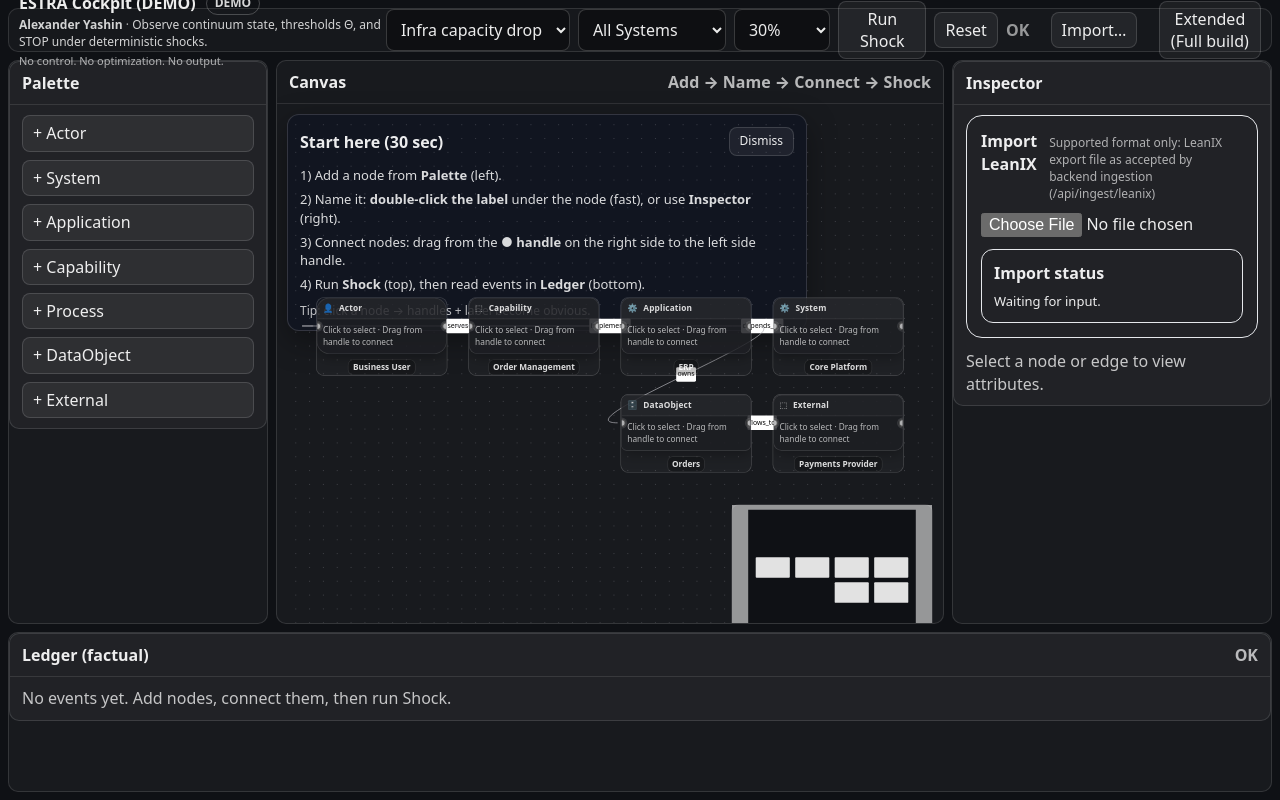
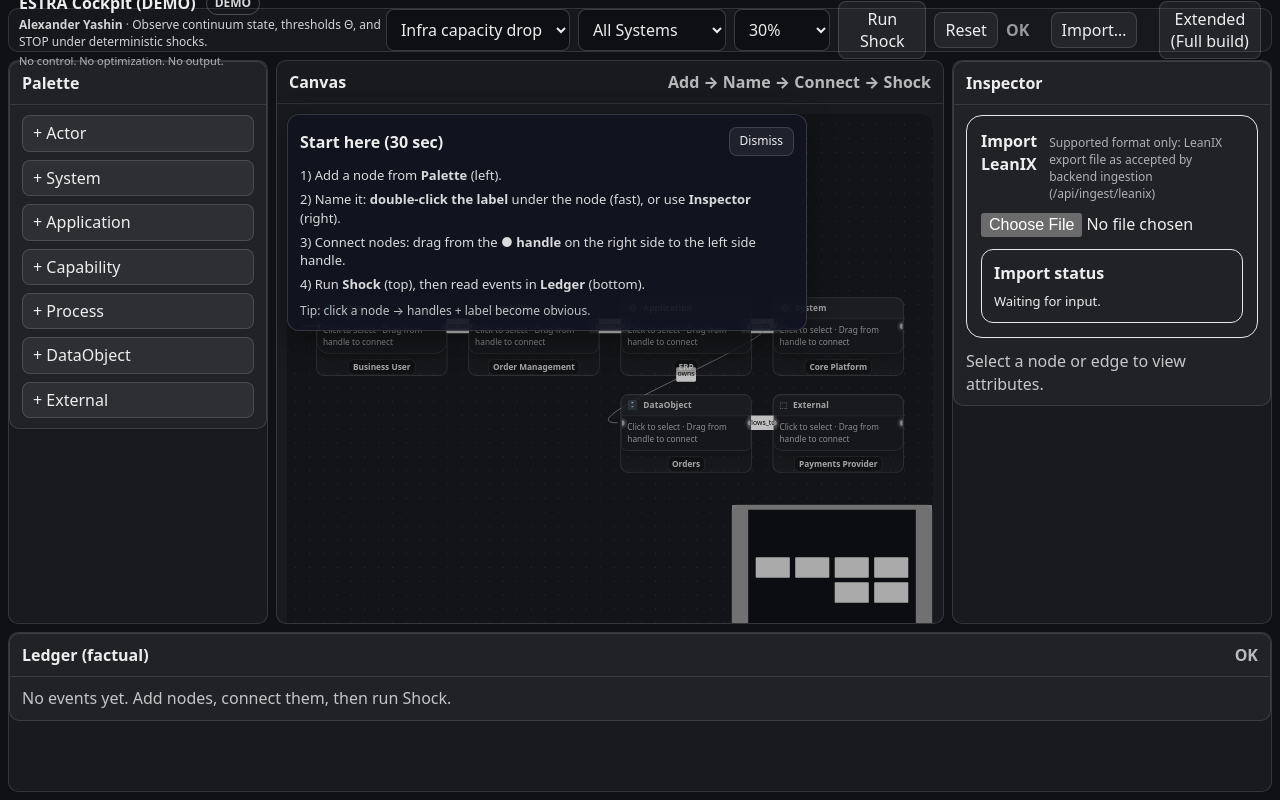
Before and after one commit to alexanderyashin/ea-oc-extension, a React (Vite) app in the folder apps/cockpit/: page / in a window 1280 px wide. Built offline with nearby package versions, Linux system fonts and the light colour scheme.

Commit message:
fix: hint overlay z-index + pointer-events (prevent canvas capture)

```diff
--- a/apps/cockpit/src/App.css
+++ b/apps/cockpit/src/App.css
@@ -212,6 +212,10 @@ select.input option {
   align-items: center;
   justify-content: center;
   padding: 24px;
+
+  /* CRITICAL: must sit above ReactFlow/panels and capture clicks */
+  z-index: 10000;
+  pointer-events: auto;
 }
 
 .modal {
@@ -220,6 +224,10 @@ select.input option {
   border: 1px solid rgba(255, 255, 255, 0.14);
   background: #121521;
   overflow: hidden;
+
+  /* ensure modal stays clickable */
+  pointer-events: auto;
+  z-index: 10001;
 }
 
 .modalHeader {
@@ -240,10 +248,18 @@ select.input option {
 .hintOverlay {
   position: absolute;
   inset: 10px;
-  pointer-events: none;
+
+  /* CRITICAL: must sit above ReactFlow and capture clicks/wheel */
+  z-index: 999;
+  pointer-events: auto;
+
   display: flex;
   justify-content: flex-start;
   align-items: flex-start;
+
+  /* optional: subtle dim to signal overlay */
+  background: rgba(0, 0, 0, 0.25);
+  border-radius: 12px;
 }
 
 .hintCard {
```
